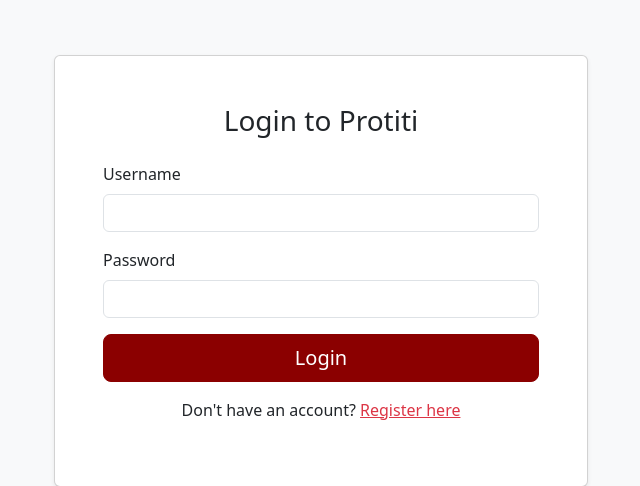
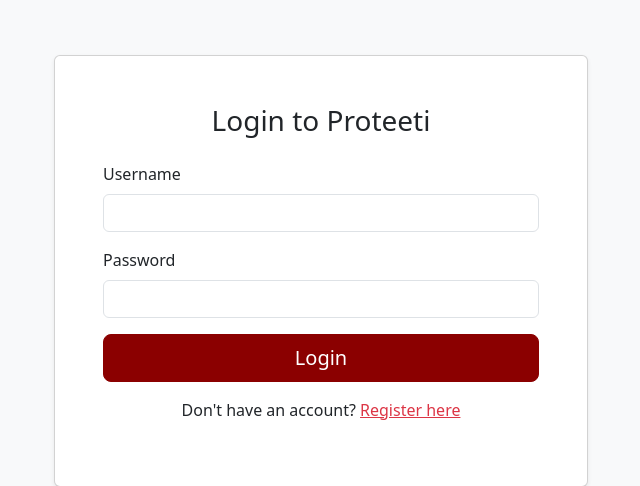
Before and after one commit to ShyamaliDas/Proteeti, a Flask app: page /login in a window 1280 px wide. Shown: the part 120-606 px from the top of the page, without its empty margins (319-959 px from the left). Run offline with Flask 3, Linux system fonts and the light colour scheme.

Commit message:
Spell check

```diff
--- a/Proteeti/app/templates/login.html
+++ b/Proteeti/app/templates/login.html
@@ -5,7 +5,7 @@
         <div class="col-md-6">
             <div class="card shadow-sm">
                 <div class="card-body p-5">
-                    <h3 class="card-title text-center mb-4">Login to Protiti</h3>
+                    <h3 class="card-title text-center mb-4">Login to Proteeti</h3>
 
                     {% if error %}
                     <div class="alert alert-danger">{{ error }}</div>
```
